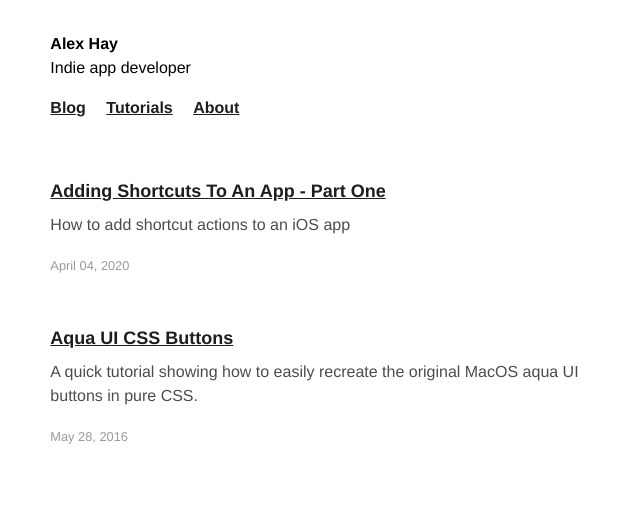
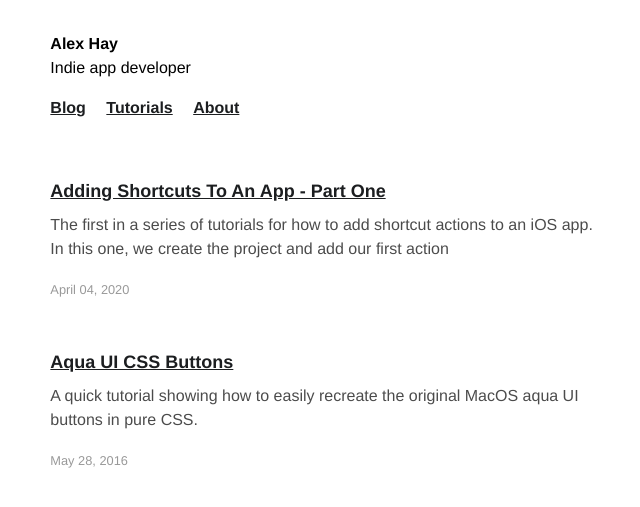
Before and after one commit to mralexhay/mralexhay.github.io, a Jekyll site: the page built from index.html, in a window 1280 px wide. Shown: the top 507 px of the page, without its empty margins (312-952 px from the left). Built offline with Jekyll 4.4.1, drawn with Linux system fonts in a browser that asks for light colours; some web fonts are replaced; the list of posts is cut into pages by our own code; comment, search, counter and statistics services are not loaded.

Commit message:
Update 2020-04-04-adding-shortcuts-to-an-app-1.md

```diff
--- a/_posts/tutorials/2020-04-04-adding-shortcuts-to-an-app-1.md
+++ b/_posts/tutorials/2020-04-04-adding-shortcuts-to-an-app-1.md
@@ -3,7 +3,7 @@ layout: post
 title: Adding Shortcuts To An App - Part One
 description: The first in a series of tutorials for how to add shortcut actions to an iOS app. In this one, we create the project and add our first action
 category: tutorials
-summary: How to add shortcut actions to an iOS app
+summary: The first in a series of tutorials for how to add shortcut actions to an iOS app. In this one, we create the project and add our first action
 ---
 
 When I decided I wanted to make a [Shortcuts utility app](applewebdata://E5BF9D22-D253-4F04-BA5A-C3E3B080EDC2/home), I downloaded Apple’s Shortcuts demo project ‘[Soup Chef](https://developer.apple.com/documentation/sirikit/soup_chef_accelerating_app_interactions_with_shortcuts)’ to try and figure it all out.
```
